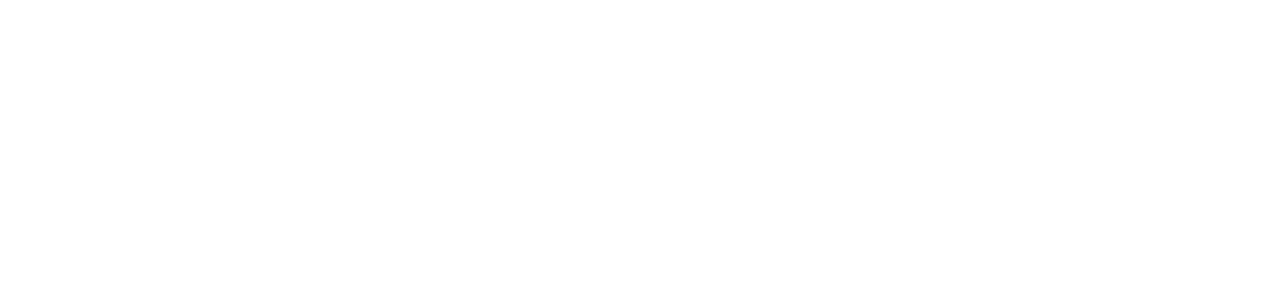
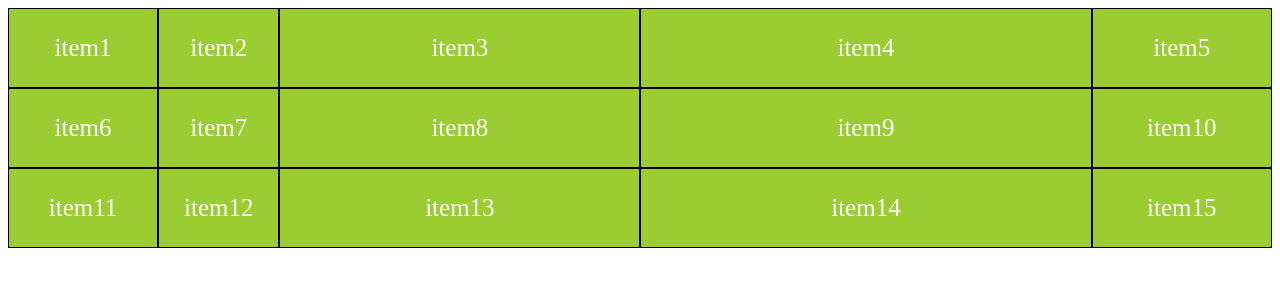
Before and after one commit to Yashar-Talat/FrontStar-CssGrid-FlexBox-Term3, a plain HTML site: page Css-Grid/Section-5/Grid.html in a window 1280 px wide. Drawn offline with Linux system fonts and the light colour scheme.

Commit message:
learn-fr

```diff
--- a/Css-Grid/Section-5/Grid.css
+++ b/Css-Grid/Section-5/Grid.css
@@ -0,0 +1,14 @@
+.grid-container {
+    display: grid;
+    background-color: yellow;
+    color: white;
+    width: 100%;
+    grid-template-columns: 150px 1fr 4fr 5fr 2fr;
+}
+.grid-item {
+    background-color: yellowgreen;
+    border: 1px solid black;
+    padding: 25px;
+    font-size: 25px;
+    text-align: center;
+}
--- a/Css-Grid/Section-5/Grid.html
+++ b/Css-Grid/Section-5/Grid.html
@@ -8,6 +8,22 @@
     <link rel="stylesheet" href="Grid.css">
 </head>
 <body>
-
+    <div class="grid-container">
+        <div class="grid-item first-item">item1</div>
+        <div class="grid-item">item2</div>
+        <div class="grid-item">item3</div>
+        <div class="grid-item">item4</div>
+        <div class="grid-item">item5</div>
+        <div class="grid-item">item6</div>
+        <div class="grid-item">item7</div>
+        <div class="grid-item">item8</div>
+        <div class="grid-item">item9</div>
+        <div class="grid-item">item10</div>
+        <div class="grid-item">item11</div>
+        <div class="grid-item">item12</div>
+        <div class="grid-item">item13</div>
+        <div class="grid-item">item14</div>
+        <div class="grid-item">item15</div>
+    </div>
 </body>
 </html>
```
